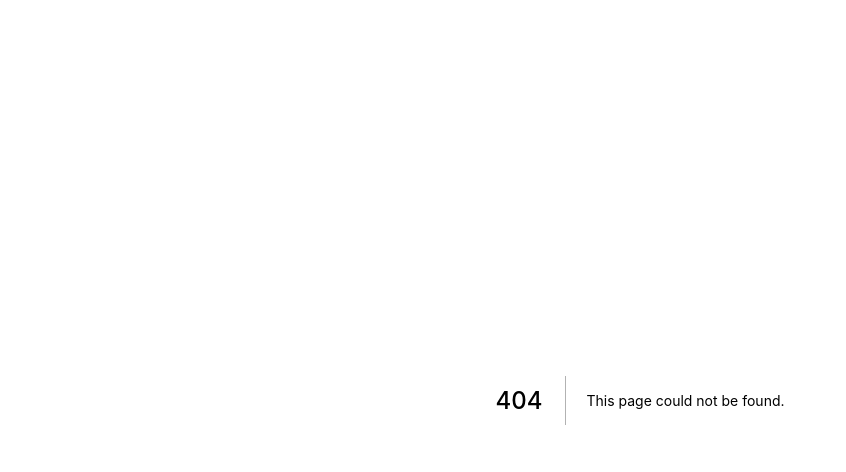
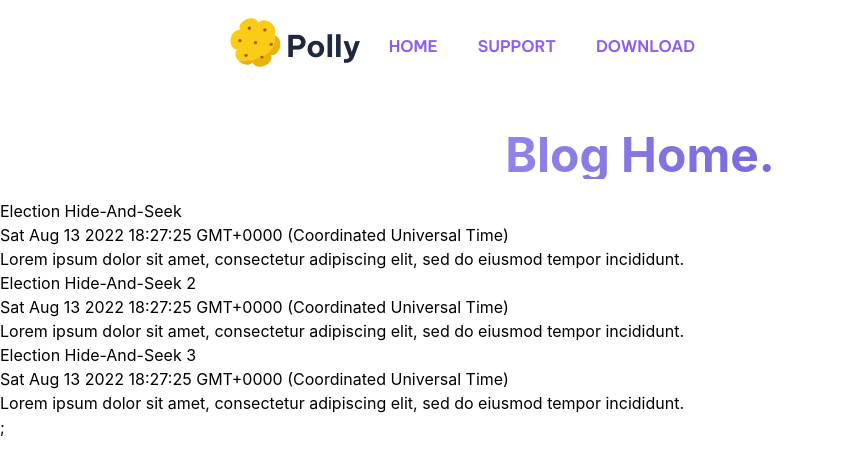
Before and after one commit to robertc11/polly, a Next.js app: page /blogPage in a window 1280 px wide. Before the commit this address had no page. Shown: the top 472 px of the page, without its empty margins (0-846 px from the left). Built offline with nearby package versions, Linux system fonts and the light colour scheme.

Commit message:
got the .map method working

```diff
--- /dev/null
+++ b/lib/blogData.js
@@ -0,0 +1,25 @@
+export const blogPost2 = [
+
+{
+    title: 'Election Hide-And-Seek',
+    date: new Date(),
+    content: "Lorem ipsum dolor sit amet, consectetur adipiscing elit, sed do eiusmod tempor incididunt."
+    },
+
+{
+    title: 'Election Hide-And-Seek 2',
+     date: new Date(),
+     content: "Lorem ipsum dolor sit amet, consectetur adipiscing elit, sed do eiusmod tempor incididunt."
+    },
+
+    {
+        title: 'Election Hide-And-Seek 3',
+         date: new Date(),
+         content: "Lorem ipsum dolor sit amet, consectetur adipiscing elit, sed do eiusmod tempor incididunt."
+        },
+
+];
+
+// export default {
+//     blogPosts
+// };
--- /dev/null
+++ b/pages/blogPage.js
@@ -0,0 +1,44 @@
+import { render } from 'react-dom'
+import BlockY from '../components/blockY'
+import NavBar from '../components/navbar'
+import { blogPost2 } from '../lib/blogData'
+import Head from 'next/head';
+
+
+export default function blogHome() {
+
+
+
+    return(
+        <>
+
+            <head>
+                <title>Polly Blog Home</title>
+            </head>
+            <NavBar />
+            <main>
+            <div className="flex flex-col justify-center items-center animate-fadedongji w-full">
+            <h1 className="mt-10 mb-5 text-5xl text-transparent w-full text-center bg-clip-text bg-gradient-to-r from-violet-300 to-indigo-700 font-bold">Blog Home.</h1>
+
+            </div>
+            </main>
+
+           <div>
+               {blogPost2.map((item) => (
+
+
+                   <div key={item.title}>
+                   <div>{item.title}</div>
+                   <div>{item.date.toString()}</div>
+                   <div>{item.content}</div>
+
+
+               </div>
+
+               ))};
+           </div>
+
+
+        </>
+    )
+}
```
Also changed, not shown: pages/blog/[slug].js (added).
